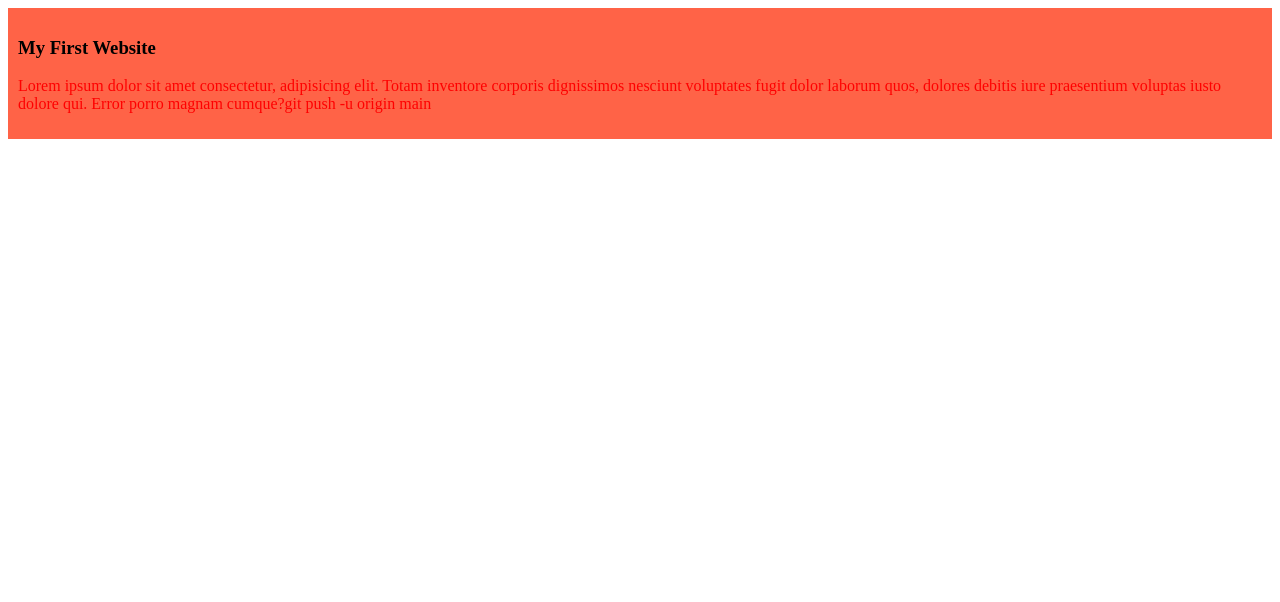
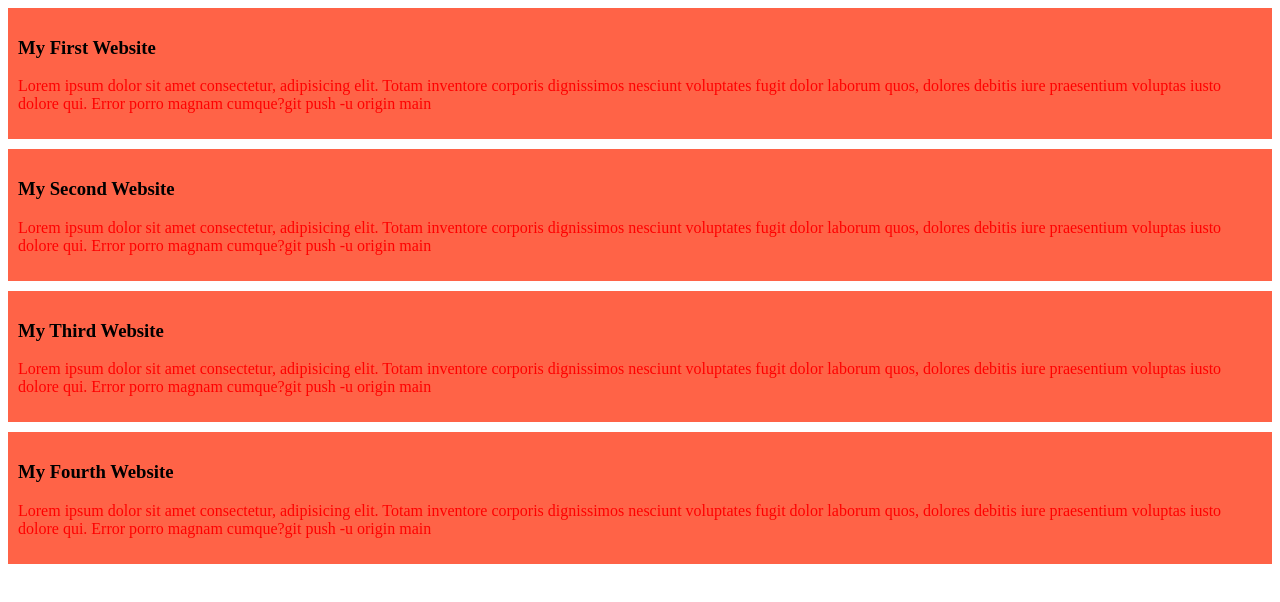
Before and after one commit to Md-Maruf197/my-simple-website-01, a plain HTML site: page index.html in a window 1280 px wide. Drawn offline with Linux system fonts and the light colour scheme.

Commit message:
fourth website added

```diff
--- a/index.html
+++ b/index.html
@@ -11,5 +11,17 @@
         <h3>My First Website</h3>
         <p>Lorem ipsum dolor sit amet consectetur, adipisicing elit. Totam inventore corporis dignissimos nesciunt voluptates fugit dolor laborum quos, dolores debitis iure praesentium voluptas iusto dolore qui. Error porro magnam cumque?git push -u origin main</p>
     </div>
+    <div>
+        <h3>My Second Website</h3>
+        <p>Lorem ipsum dolor sit amet consectetur, adipisicing elit. Totam inventore corporis dignissimos nesciunt voluptates fugit dolor laborum quos, dolores debitis iure praesentium voluptas iusto dolore qui. Error porro magnam cumque?git push -u origin main</p>
+    </div>
+    <div>
+        <h3>My Third Website</h3>
+        <p>Lorem ipsum dolor sit amet consectetur, adipisicing elit. Totam inventore corporis dignissimos nesciunt voluptates fugit dolor laborum quos, dolores debitis iure praesentium voluptas iusto dolore qui. Error porro magnam cumque?git push -u origin main</p>
+    </div>
+    <div>
+        <h3>My Fourth Website</h3>
+        <p>Lorem ipsum dolor sit amet consectetur, adipisicing elit. Totam inventore corporis dignissimos nesciunt voluptates fugit dolor laborum quos, dolores debitis iure praesentium voluptas iusto dolore qui. Error porro magnam cumque?git push -u origin main</p>
+    </div>
 </body>
 </html>
--- a/styles/blog.css
+++ b/styles/blog.css
@@ -1,6 +1,7 @@
 div{
     background-color: tomato;
     padding: 10px;
+    margin-bottom: 10px;
 }
 
 
```
